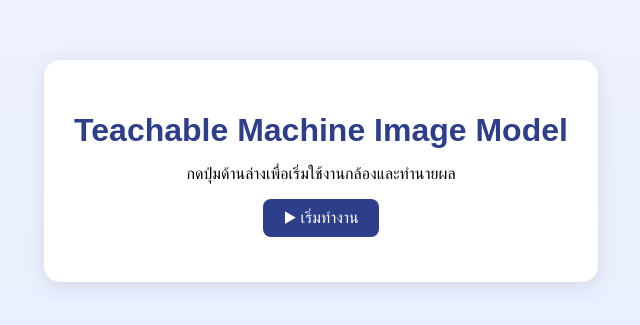
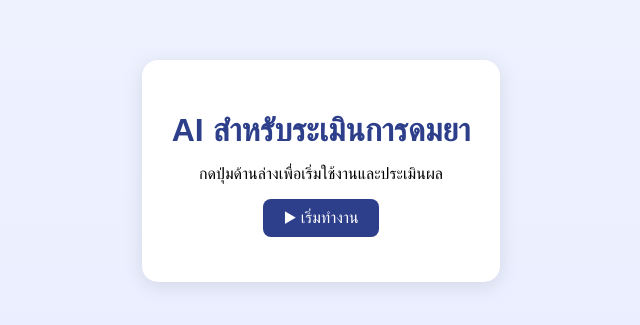
Before and after one commit to kvarude-source/appanesthesia, a plain HTML site: page index.html in a window 1280 px wide. Shown: the part 229-554 px from the top of the page, without its empty margins (319-959 px from the left). Drawn offline with Linux system fonts and the light colour scheme.

Commit message:
index.html

```diff
--- a/index.html
+++ b/index.html
@@ -10,8 +10,8 @@
   </head>
   <body>
     <div class="container">
-      <h1>Teachable Machine Image Model</h1>
-      <p>กดปุ่มด้านล่างเพื่อเริ่มใช้งานกล้องและทำนายผล</p>
+      <h1>AI สำหรับระเมินการดมยา</h1>
+      <p>กดปุ่มด้านล่างเพื่อเริ่มใช้งานและประเมินผล</p>
       <button id="startButton" onclick="init()">▶ เริ่มทำงาน</button>
       <div id="webcam-container"></div>
       <div id="label-container"></div>
```
